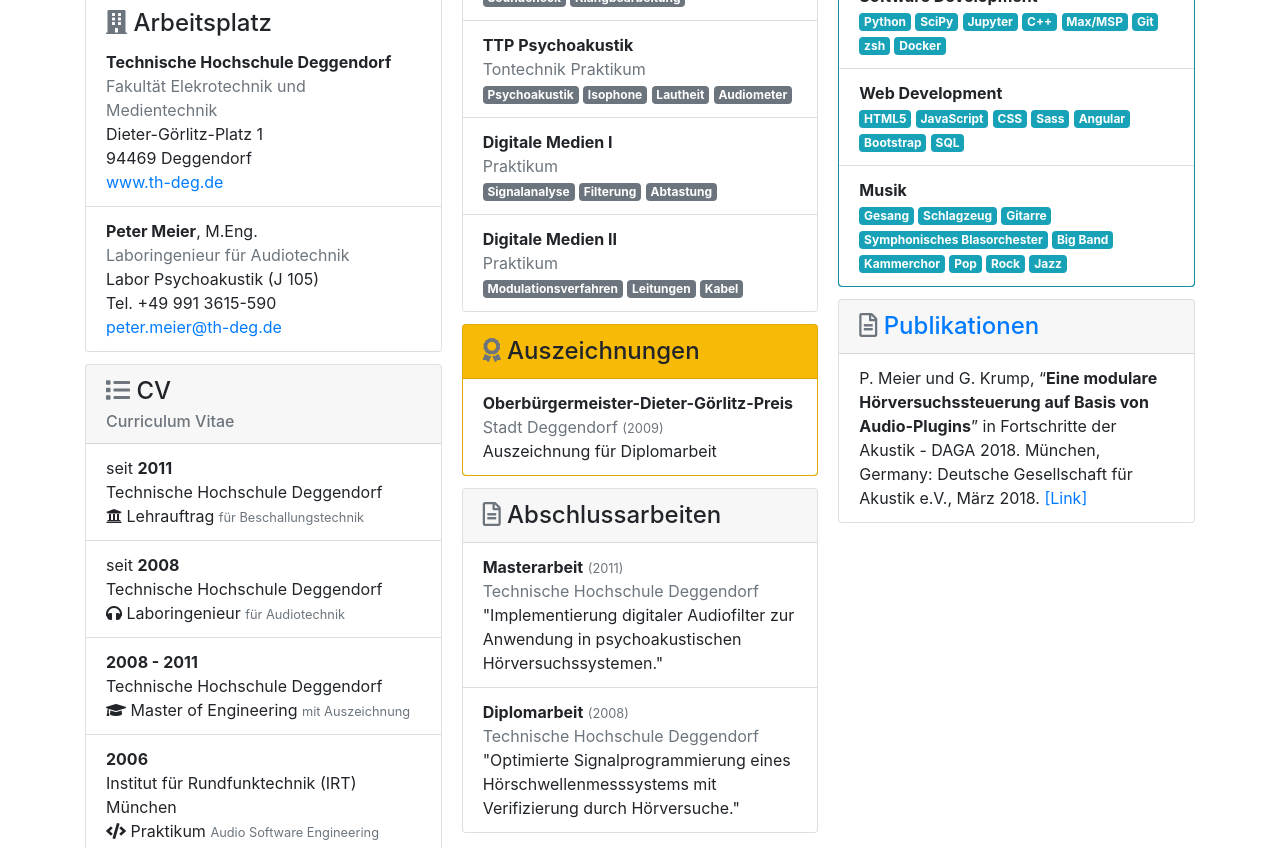
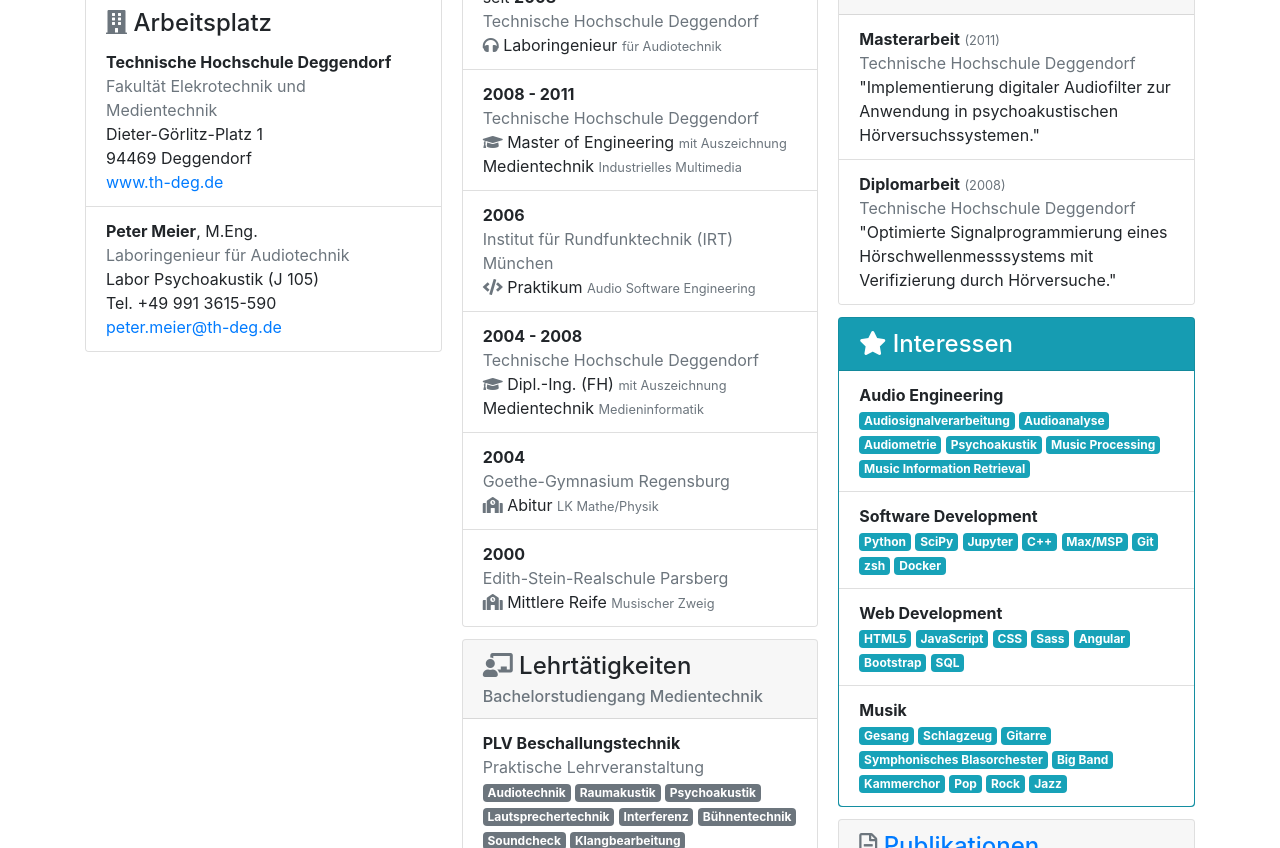
Before and after one commit to akustiker/akustiker.github.io, a Jekyll site: the page built from index.md, in a window 1280 px wide and 1400 px high, scrolled down 637 px, cut to the strip 104-952 px from the top of the window. Built offline with Jekyll 4.4.1, drawn with Linux system fonts in a browser that asks for light colours; nearby versions of some CDN libraries; some of the changed text lies outside the part shown.

Commit message:
Weitere Projekte.

```diff
--- a/_layouts/home.html
+++ b/_layouts/home.html
@@ -57,28 +57,40 @@ layout: default
         <ul class="list-group list-group-flush">
           <li class="list-group-item">
             seit <b>2011</b><br>
-            Technische Hochschule Deggendorf<br>
-            <i class="fas fa-university"></i> Lehrauftrag <small class="text-muted">für Beschallungstechnik</small>
+            <span class="text-muted">Technische Hochschule Deggendorf</span><br>
+            <i class="fas fa-university text-muted"></i> Lehrauftrag <small class="text-muted">für Beschallungstechnik</small>
           </li>
           <li class="list-group-item">
             seit <b>2008</b><br>
-            Technische Hochschule Deggendorf<br>
-            <i class="fas fa-headphones"></i> Laboringenieur <small class="text-muted">für Audiotechnik</small>
+            <span class="text-muted">Technische Hochschule Deggendorf</span><br>
+            <i class="fas fa-headphones text-muted"></i> Laboringenieur <small class="text-muted">für Audiotechnik</small>
           </li>
           <li class="list-group-item">
             <b>2008 - 2011</b><br>
-            Technische Hochschule Deggendorf<br>
-            <i class="fas fa-graduation-cap"></i> Master of Engineering <small class="text-muted">mit Auszeichnung</small>
+            <span class="text-muted">Technische Hochschule Deggendorf</span><br>
+            <i class="fas fa-graduation-cap text-muted"></i> Master of Engineering <small class="text-muted">mit Auszeichnung</small><br>
+            Medientechnik <small class="text-muted">Industrielles Multimedia</small>
           </li>
           <li class="list-group-item">
             <b>2006</b><br>
-            Institut für Rundfunktechnik (IRT) München<br>
-            <i class="fas fa-code"></i> Praktikum <small class="text-muted">Audio Software Engineering</small>
+            <span class="text-muted">Institut für Rundfunktechnik (IRT) München</span><br>
+            <i class="fas fa-code text-muted"></i> Praktikum <small class="text-muted">Audio Software Engineering</small>
           </li>
           <li class="list-group-item">
             <b>2004 - 2008</b><br>
-            Technische Hochschule Deggendorf<br>
-            <i class="fas fa-graduation-cap"></i> Dipl.-Ing. (FH) <small class="text-muted">mit Auszeichnung</small>
+            <span class="text-muted">Technische Hochschule Deggendorf</span><br>
+            <i class="fas fa-graduation-cap text-muted"></i> Dipl.-Ing. (FH) <small class="text-muted">mit Auszeichnung</small><br>
+            Medientechnik <small class="text-muted">Medieninformatik</small>
+          </li>
+          <li class="list-group-item">
+            <b>2004</b><br>
+            <span class="text-muted">Goethe-Gymnasium Regensburg</span><br>
+            <i class="fas fa-school text-muted"></i> Abitur <small class="text-muted">LK Mathe/Physik</small>
+          </li>
+          <li class="list-group-item">
+            <b>2000</b><br>
+            <span class="text-muted">Edith-Stein-Realschule Parsberg</span><br>
+            <i class="fas fa-school text-muted"></i> Mittlere Reife <small class="text-muted">Musischer Zweig</small>
           </li>
         </ul>
       </div>
@@ -113,8 +125,10 @@ layout: default
             <b>Digitale Medien I</b><br>
             <span class="text-muted">Praktikum</span><br>
             <span class="badge badge-secondary">Signalanalyse</span>
+            <span class="badge badge-secondary">FFT</span>
             <span class="badge badge-secondary">Filterung</span>
             <span class="badge badge-secondary">Abtastung</span>
+            <span class="badge badge-secondary">AD/DA Wandlung</span>
           </li>
           <li class="list-group-item">
             <b>Digitale Medien II</b><br>
@@ -308,6 +322,18 @@ layout: default
         </div>
       </div>
 
+      <div class="card">
+        <img src="assets/akustischernachton.png" class="card-img-top" alt="...">
+        <div class="card-body">
+          <h4 class="card-title">Akustischer Nachton <small class="text-muted">Versuchssteuerung</small></h4>
+          <p class="">Eine Versuchssteuerung zur Untersuchung des Akustischen Nachtons.</p>
+          <span class="badge badge-info">Max/MSP</span>
+          <span class="badge badge-info">M4L</span>
+          <span class="badge badge-info">Ableton</span>
+          <span class="badge badge-info">EQ</span>
+        </div>
+      </div>
+
     </div>
   </div>
 </div>
```
Also changed, not shown: assets/akustischernachton.png (added), assets/semantic_differentials.png.
